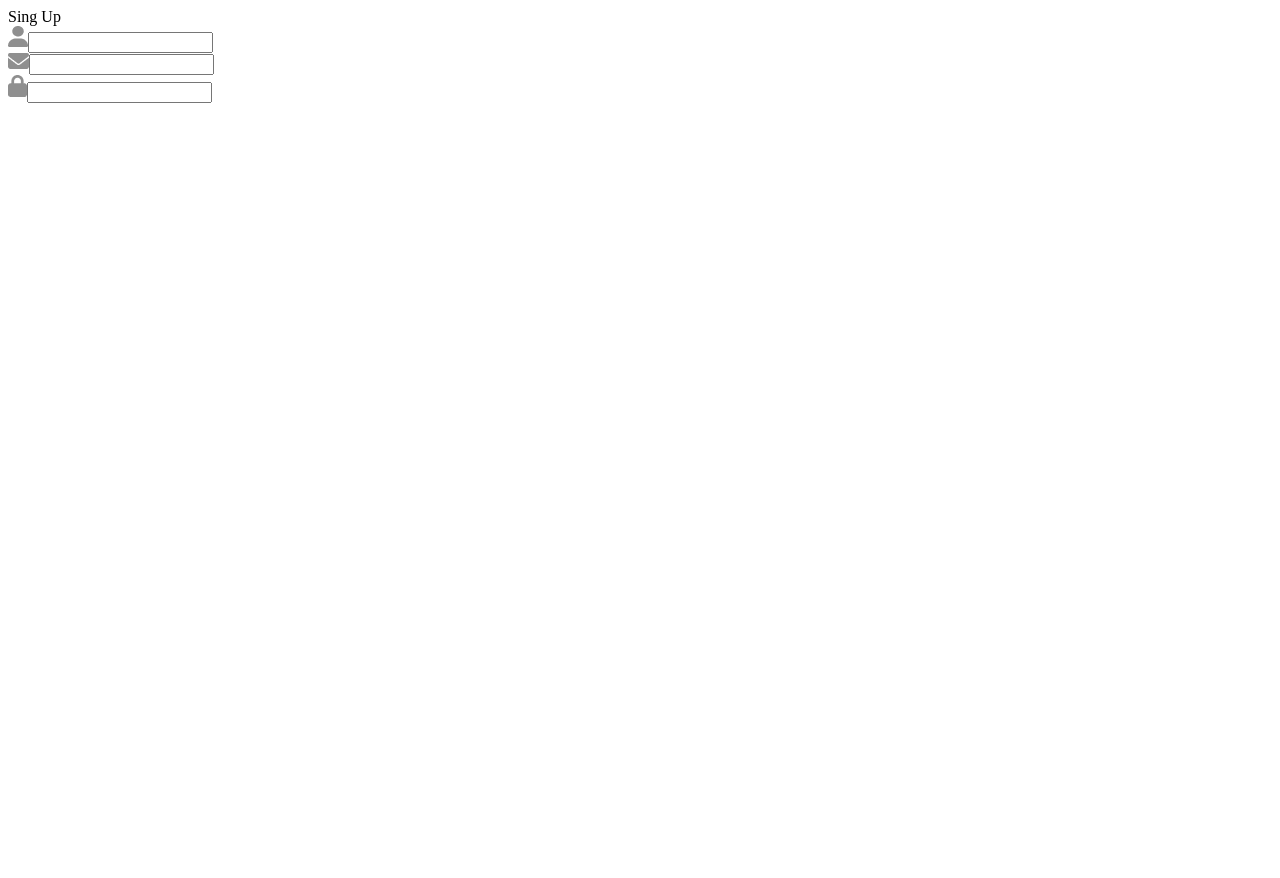
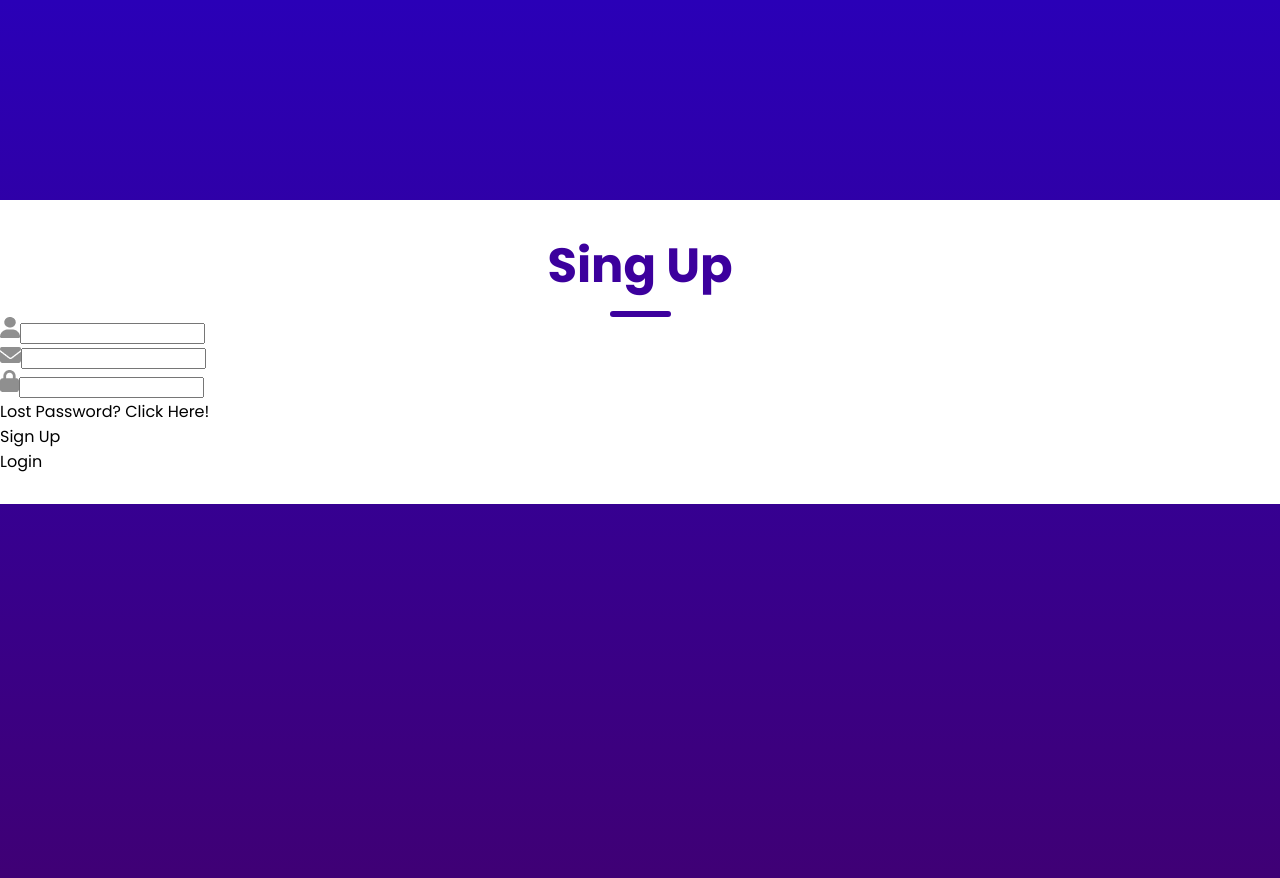
Before and after one commit to programmernizam/simple-react-projects, a React (Vite) app in the folder login-signup-form/: page / in a window 1280 px wide. Shown: the top 878 px of the page. Before the commit the page ends 800 px from the top, so only its background shows below. Built offline with nearby package versions, Linux system fonts and the light colour scheme.

Commit message:
[Added] Form Header Styles

```diff
--- a/login-signup-form/src/components/Login/LoginSignup.css
+++ b/login-signup-form/src/components/Login/LoginSignup.css
@@ -0,0 +1,27 @@
+.container {
+  display: flex;
+  flex-direction: column;
+  margin: auto;
+  margin-top: 200px;
+  background: #fff;
+  padding-bottom: 30px;
+}
+.header {
+  display: flex;
+  flex-direction: column;
+  align-items: center;
+  gap: 9px;
+  width: 100%;
+  margin-top: 30px;
+}
+.text {
+  color: #3c009d;
+  font-size: 48px;
+  font-weight: 700;
+}
+.underline {
+  width: 61px;
+  height: 6px;
+  background: #3c009d;
+  border-radius: 9px;
+}
--- a/login-signup-form/src/components/Login/LoginSignup.jsx
+++ b/login-signup-form/src/components/Login/LoginSignup.jsx
@@ -23,6 +23,13 @@ export default function LoginSignup() {
           <input type="password" />
         </div>
       </div>
+      <div className="forgot-password">
+        Lost Password? <span>Click Here!</span>
+      </div>
+      <div className="submit-container">
+        <div className="submit">Sign Up</div>
+        <div className="submit">Login</div>
+      </div>
     </div>
   );
 }
--- a/login-signup-form/src/index.css
+++ b/login-signup-form/src/index.css
@@ -0,0 +1,7 @@
+@import url("https://fonts.googleapis.com/css2?family=Poppins:ital,wght@0,100;0,200;0,300;0,400;0,500;0,600;0,700;0,800;0,900;1,100;1,200;1,300;1,400;1,500;1,600;1,700;1,800;1,900&display=swap");
+body {
+  margin: 0;
+  height: 100vh;
+  background: linear-gradient(#2a00b7, #42006c);
+  font-family: "Poppins", sans-serif;
+}
```
